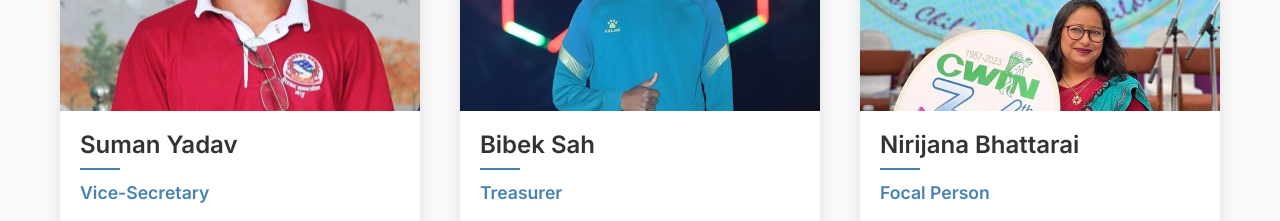
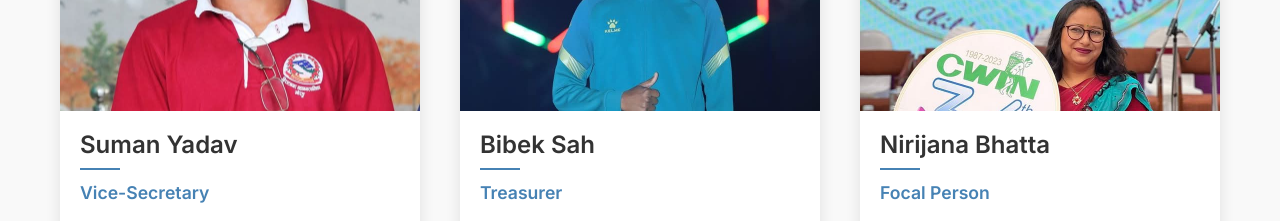
Before and after one commit to cosognepal/NABN_frontend, a React (Vite) app: page /team in a window 1280 px wide. Shown: the part 820-1041 px from the top of the page. Built offline with nearby package versions, Linux system fonts and the light colour scheme.

Commit message:
update the name

```diff
--- a/src/data/team.js
+++ b/src/data/team.js
@@ -65,7 +65,7 @@ const data = [
     description: "Dudhauli -4 ,Sindhuli, Bagmati",
   },
   {
-    name: "Nirijana Bhattarai",
+    name: "Nirijana Bhatta",
     position: "Focal Person",
     image: {
       url: NirijanaBhattarai,
```
